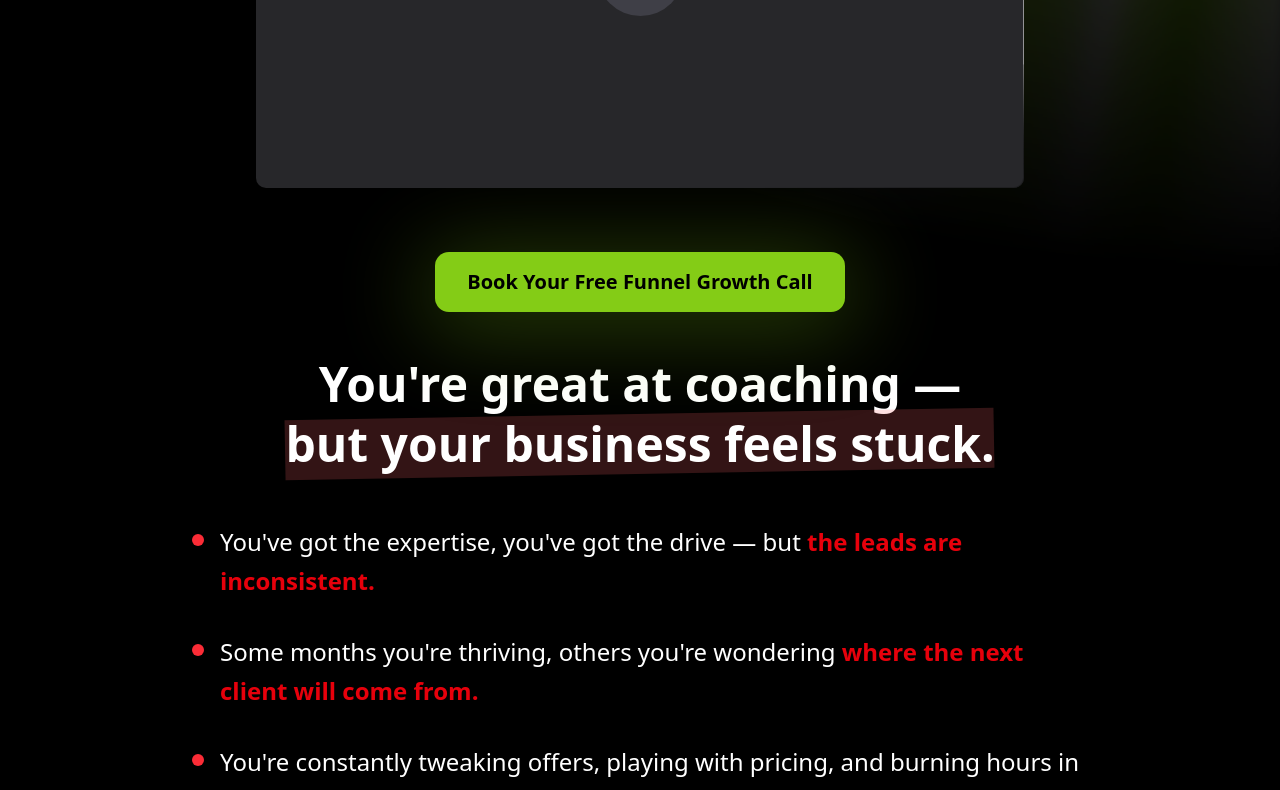
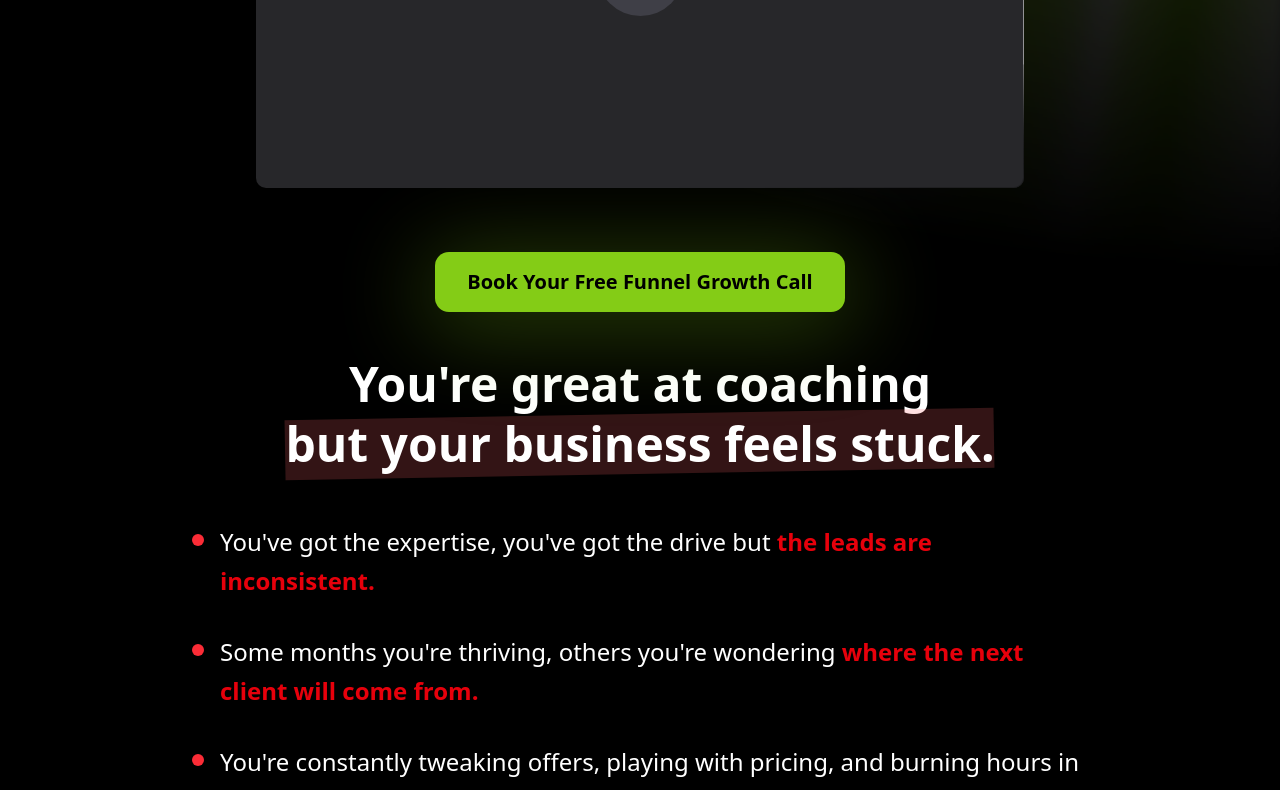
Before and after one commit to AymenDellas/vsl, a React (Vite) app: page / in a window 1280 px wide. Shown: the part 526-1316 px from the top of the page. Built offline with nearby package versions, Linux system fonts and the light colour scheme.

Commit message:
Update Problem.tsx

```diff
--- a/src/sections/Problem.tsx
+++ b/src/sections/Problem.tsx
@@ -4,7 +4,7 @@ const Problem = () => {
       <div className="max-w-4xl mx-auto space-y-8">
         {/* Stronger headline with visual emphasis */}
         <h2 className="text-3xl sm:text-4xl md:text-5xl font-bold text-center leading-tight">
-          You're great at coaching —{" "}
+          You're great at coaching {" "}
           <span className="relative inline-block">
             <span className="absolute inset-0 bg-red-400/20 -rotate-1"></span>
             <span className="relative">but your business feels stuck.</span>
@@ -16,7 +16,7 @@ const Problem = () => {
           <li className="flex gap-4 items-start group">
             <div className="shrink-0 w-3 h-3 bg-red-500 rounded-full mt-3 group-hover:scale-125 transition-transform"></div>
             <p className="text-lg sm:text-xl md:text-2xl leading-relaxed">
-              You've got the expertise, you've got the drive — but{" "}
+              You've got the expertise, you've got the drive but{" "}
               <span className="font-bold text-red-600">
                 the leads are inconsistent.
               </span>
```
